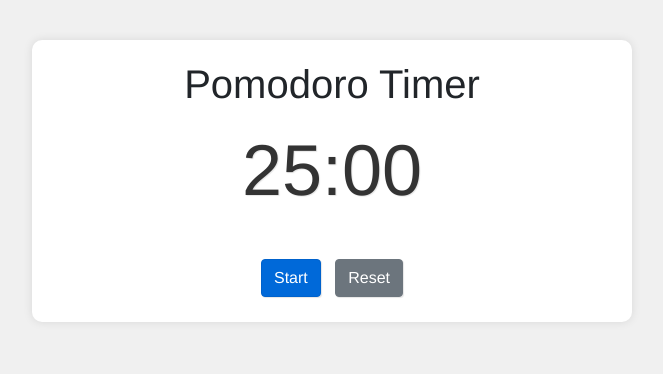
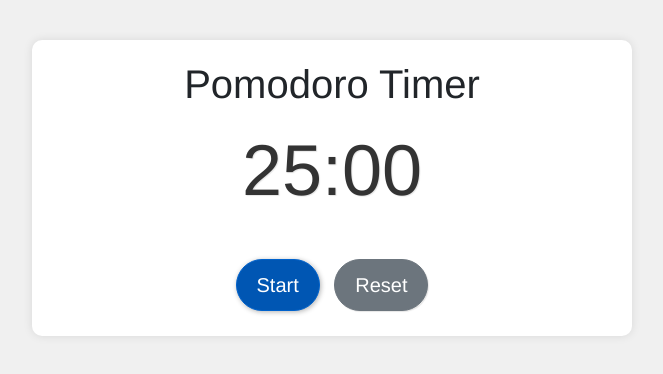
Before and after one commit to your-dev-team/pomodoro-timer-2, a website: page index.html in a window 1280 px wide. In both pictures the pointer is over the button "Start". Shown: the whole page, without its empty margins (308-971 px from the left). Drawn offline with nearby package versions, Linux system fonts and the light colour scheme.

Commit message:
Add files via your-dev-team

```diff
--- a/styles.css
+++ b/styles.css
@@ -23,6 +23,14 @@ body {
 .btn {
   margin: 5px;
   box-shadow: 1px 1px 1px rgba(0, 0, 0, 0.1);
+  font-size: 20px;
+  padding: 10px 20px;
+  border-radius: 50px;
+  transition: background-color 0.3s ease;
+}
+
+.btn:hover {
+  box-shadow: 1px 1px 5px rgba(0, 0, 0, 0.3);
 }
 
 .btn-primary {
@@ -30,7 +38,15 @@ body {
   color: white;
 }
 
+.btn-primary:hover {
+  background-color: #0056b3;
+}
+
 .btn-secondary {
   background-color: #6c757d;
   color: white;
 }
+
+.btn-secondary:hover {
+  background-color: #5a6268;
+}
```
